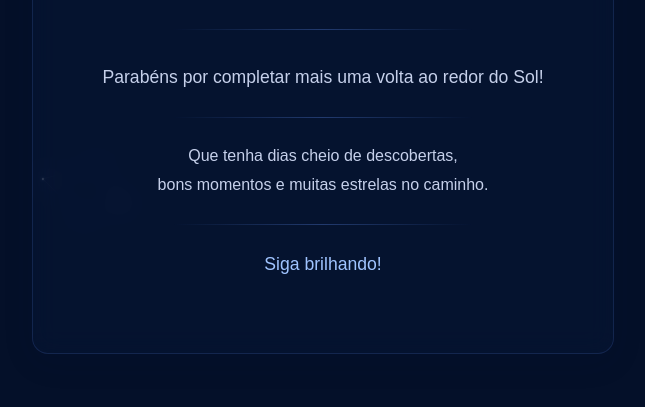
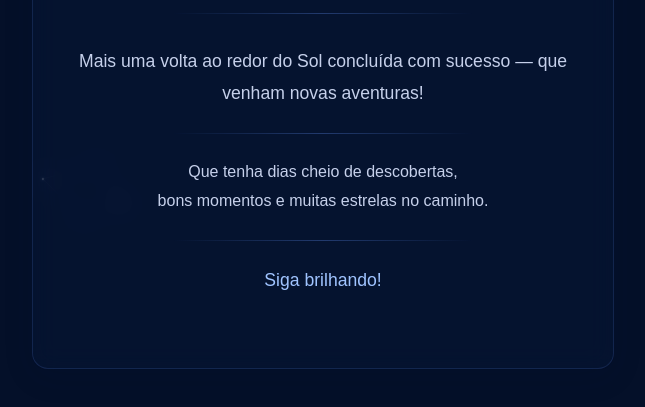
Before and after one commit to arthurlaranjeirapinto/Felix-dies-natalis, a plain HTML site: page index.html in a window 1280 px wide. Shown: the part 301-708 px from the top of the page, without its empty margins (317-962 px from the left). Drawn offline with Linux system fonts and the light colour scheme.

Commit message:
Update index.html

```diff
--- a/index.html
+++ b/index.html
@@ -186,7 +186,7 @@ body {
     <div class="divider"></div>
 
     <div class="message">
-        <p style="font-size: 1.1rem;">Parabéns por completar mais uma volta ao redor do Sol!</p>
+        <p style="font-size: 1.1rem;">Mais uma volta ao redor do Sol concluída com sucesso — que venham novas aventuras!</p>
 
         <div class="divider"></div>
 
```
